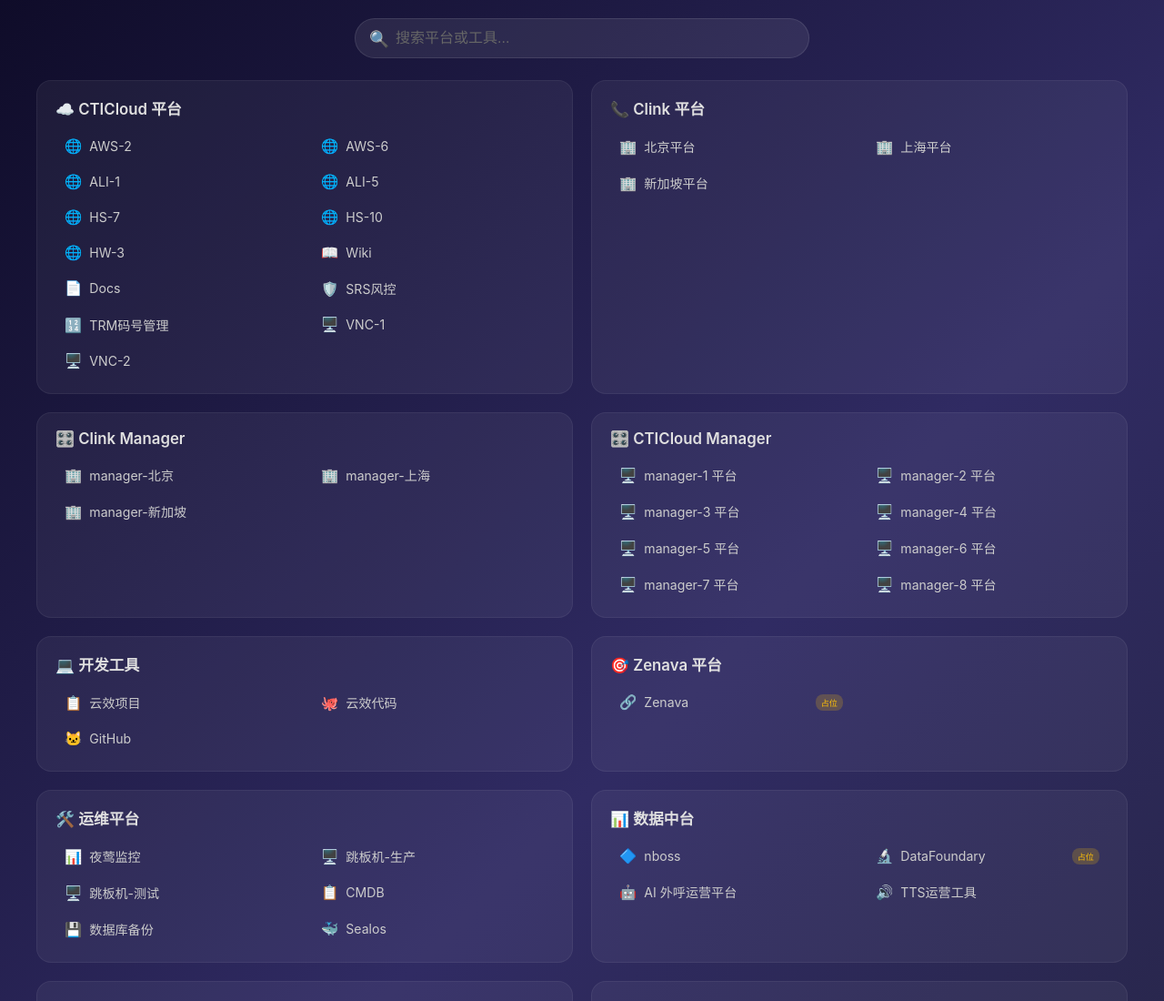
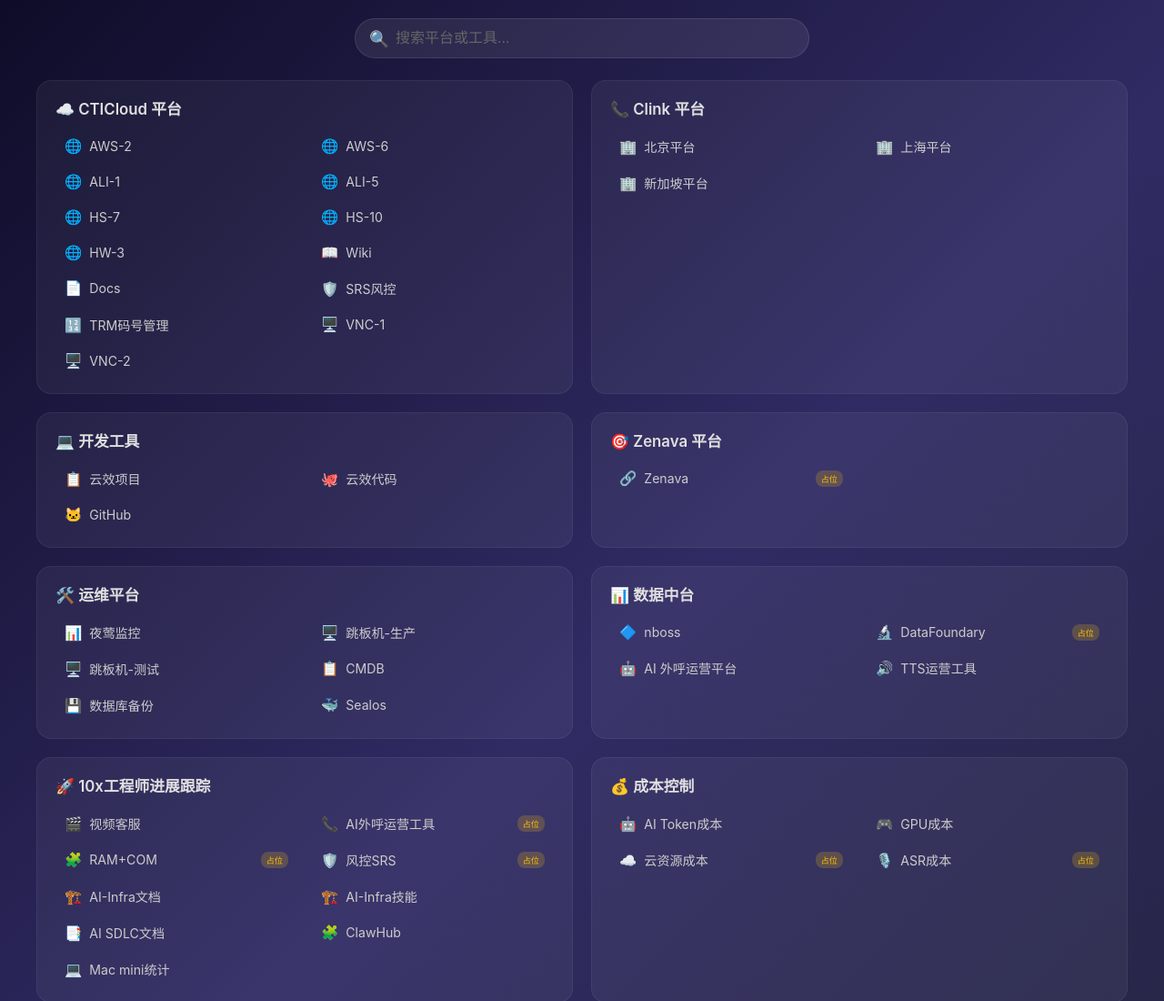
Before and after one commit to Tinet-AaronAn/silicon-workforce, a plain HTML site: page index.html in a window 1280 px wide. Shown: the top 1100 px of the page at 91% size. Drawn offline with Linux system fonts and the light colour scheme.

Commit message:
Revert "入口页增加 Clink 与 CTICloud 的 Manager 分类，保留原有平台链接。"
This reverts commit 552271cdd81875ec84bb11304c2263c2fa26a3fb.

```diff
--- a/index.html
+++ b/index.html
@@ -166,31 +166,6 @@
     </ul>
   </div>
 
-  <!-- Clink Manager -->
-  <div class="category">
-    <div class="category-title">🎛️ Clink Manager</div>
-    <ul class="link-grid">
-      <li><a href="http://manager-bj.clink.cn/" target="_blank"><span class="emoji">🏢</span><span class="name">manager-北京</span></a></li>
-      <li><a href="http://manager-sh.clink.cn/" target="_blank"><span class="emoji">🏢</span><span class="name">manager-上海</span></a></li>
-      <li><a href="http://manager-sg.clink.cn/" target="_blank"><span class="emoji">🏢</span><span class="name">manager-新加坡</span></a></li>
-    </ul>
-  </div>
-
-  <!-- CTICloud Manager -->
-  <div class="category">
-    <div class="category-title">🎛️ CTICloud Manager</div>
-    <ul class="link-grid">
-      <li><a href="https://cti-manage-1.cticloud.cn/login/index" target="_blank"><span class="emoji">🖥️</span><span class="name">manager-1 平台</span></a></li>
-      <li><a href="https://cti-manage-2.cticloud.cn/login/index" target="_blank"><span class="emoji">🖥️</span><span class="name">manager-2 平台</span></a></li>
-      <li><a href="https://cti-manage-3.cticloud.cn/dashboard" target="_blank"><span class="emoji">🖥️</span><span class="name">manager-3 平台</span></a></li>
-      <li><a href="https://cti-manage-4.zenava.ai/login/index" target="_blank"><span class="emoji">🖥️</span><span class="name">manager-4 平台</span></a></li>
-      <li><a href="https://cti-manage-5.cticloud.cn/login/index" target="_blank"><span class="emoji">🖥️</span><span class="name">manager-5 平台</span></a></li>
-      <li><a href="https://cti-manage-6.cticloud.cn/dashboard" target="_blank"><span class="emoji">🖥️</span><span class="name">manager-6 平台</span></a></li>
-      <li><a href="https://cti-manage-7.cticloud.cn/dashboard" target="_blank"><span class="emoji">🖥️</span><span class="name">manager-7 平台</span></a></li>
-      <li><a href="https://cti-manage-8.cticloud.cn/dashboard" target="_blank"><span class="emoji">🖥️</span><span class="name">manager-8 平台</span></a></li>
-    </ul>
-  </div>
-
   <!-- 开发工具 -->
   <div class="category">
     <div class="category-title">💻 开发工具</div>
```
